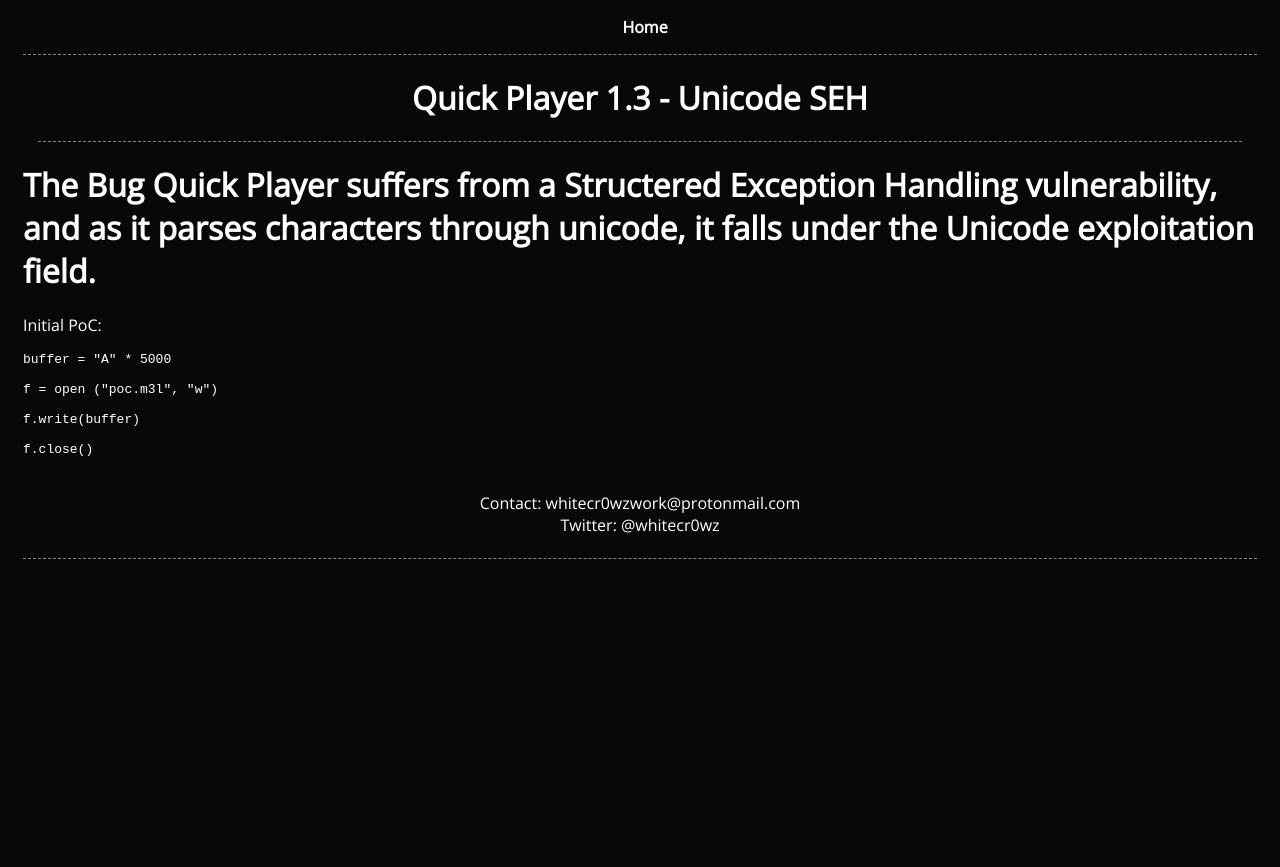
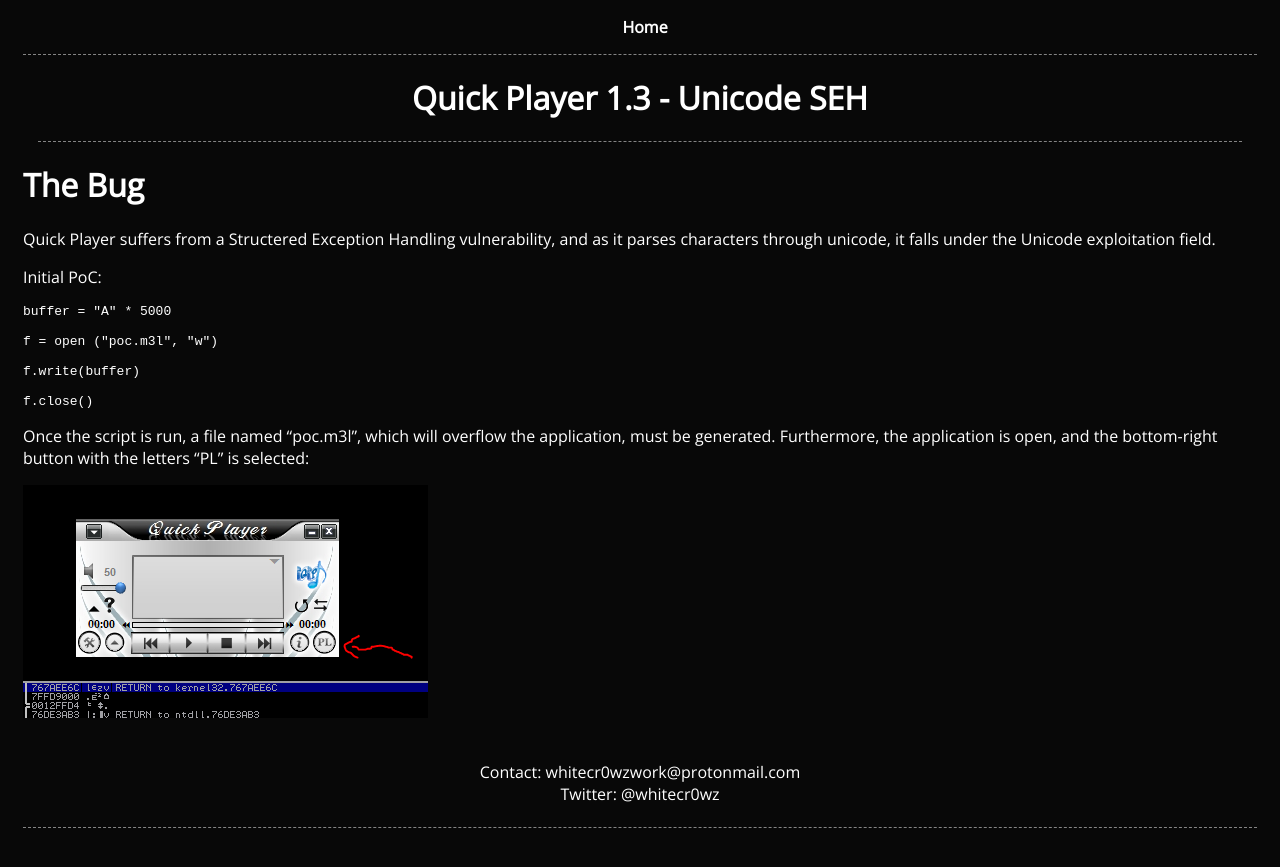
Before and after one commit to whitecr0wz/whitecr0wz.github.io, a Jekyll site: the page built from _posts/posts/2020-03-09-Exploiting-Quick-Player.md, in a window 1280 px wide. Shown: the top 867 px of the page. Built offline with Jekyll 4.4.1, drawn with Linux system fonts in a browser that asks for light colours.

Commit message:
Update 2020-03-09-Exploiting-Quick-Player.md

````diff
--- a/_posts/posts/2020-03-09-Exploiting-Quick-Player.md
+++ b/_posts/posts/2020-03-09-Exploiting-Quick-Player.md
@@ -7,7 +7,9 @@
 en: true
 ---
 
-# The Bug Quick Player suffers from a Structered Exception Handling vulnerability, and as it parses characters through unicode, it falls under the Unicode exploitation field.
+# The Bug
+
+Quick Player suffers from a Structered Exception Handling vulnerability, and as it parses characters through unicode, it falls under the Unicode exploitation field.
 
 Initial PoC:
 
@@ -20,3 +22,7 @@
 
 f.close()
 ```
+
+Once the script is run, a file named "poc.m3l", which will overflow the application, must be generated. Furthermore, the application is open, and the bottom-right button with the letters "PL" is selected:
+
+![](/assets/img/Findings6/1.png)
````
